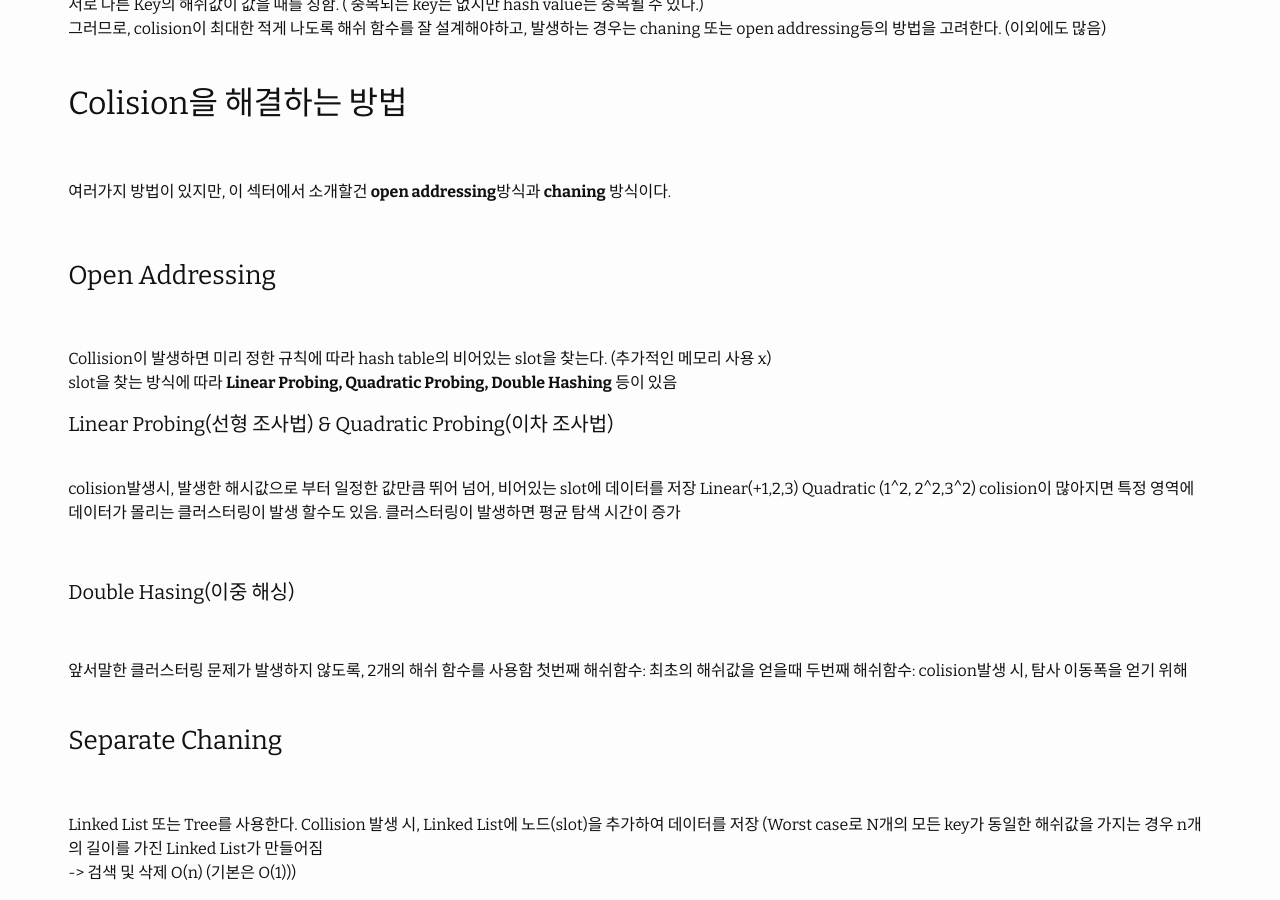
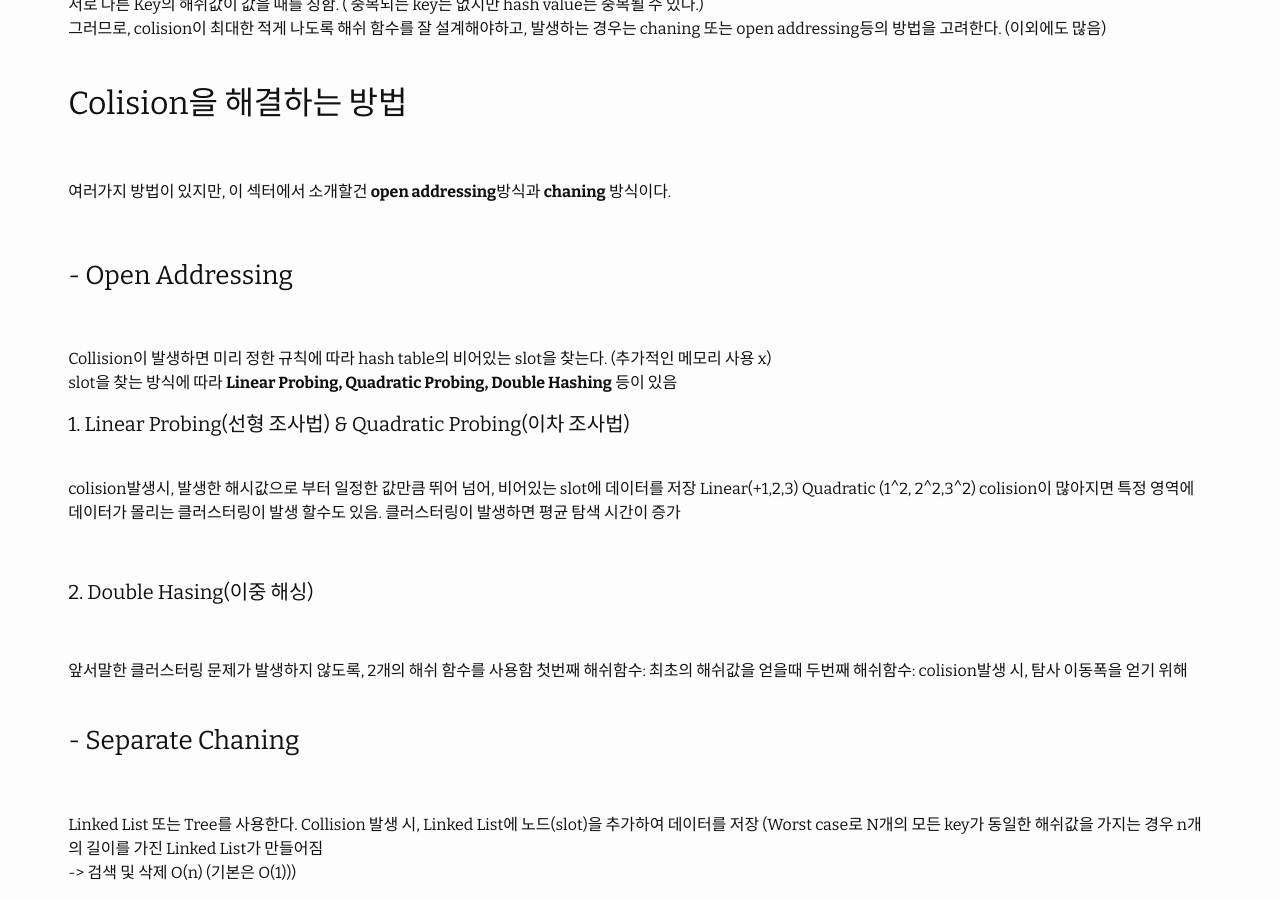
Before and after one commit to sanghun0724/sanghun0724.github.io, a Jekyll site: the page built from _posts/2023-09-28-Hash In Swift.md, in a window 1280 px wide and 900 px high, scrolled down 2277 px. Built offline with Jekyll 4.4.1, drawn with Linux system fonts in a browser that asks for light colours; some of the changed text lies outside the part shown.

Commit message:
[git blog] [ upload post: 2023-09-27-Hash In Swift ]

```diff
--- a/_posts/2023-09-28-Hash In Swift.md
+++ b/_posts/2023-09-28-Hash In Swift.md
@@ -99,7 +99,7 @@ Ex) 해쉬 브라운, 해쉬 태그
 <br>
 <br>
 
-## **Colision**
+## Colision
 
 <br>
 
@@ -114,13 +114,13 @@ Ex) 해쉬 브라운, 해쉬 태그
 여러가지 방법이 있지만, 이 섹터에서 소개할건 **open addressing**방식과  **chaning** 방식이다.
 
 <br>
-### Open Addressing
+### - Open Addressing
 <br>
 
 Collision이 발생하면 미리 정한 규칙에 따라 hash table의 비어있는 slot을 찾는다. (추가적인 메모리 사용 x) <br>
 slot을 찾는 방식에 따라 **Linear Probing, Quadratic Probing, Double Hashing** 등이 있음
 <br>
-#### Linear Probing(선형 조사법) & Quadratic Probing(이차 조사법)
+#### 1. Linear Probing(선형 조사법) & Quadratic Probing(이차 조사법)
 <br>
 colision발생시, 발생한 해시값으로 부터 일정한 값만큼 뛰어 넘어, 비어있는 slot에 데이터를 저장
 Linear(+1,2,3) Quadratic (1^2, 2^2,3^2)
@@ -128,7 +128,7 @@ colision이 많아지면 특정 영역에 데이터가 몰리는 클러스터링
 평균 탐색 시간이 증가
 
 <br>
-#### Double Hasing(이중 해싱)
+#### 2. Double Hasing(이중 해싱)
 <br>
 
 앞서말한 클러스터링 문제가 발생하지 않도록, 2개의 해쉬 함수를 사용함
@@ -137,7 +137,7 @@ colision이 많아지면 특정 영역에 데이터가 몰리는 클러스터링
 <br>
 <br>
 
-### Separate Chaning
+### - Separate Chaning
 <br>
 
 Linked List 또는 Tree를 사용한다. Collision 발생 시, Linked List에 노드(slot)을 추가하여 데이터를 저장
```
Also changed, not shown: other parts of _posts/2023-09-28-Hash In Swift.md (+1 -1 lines).
